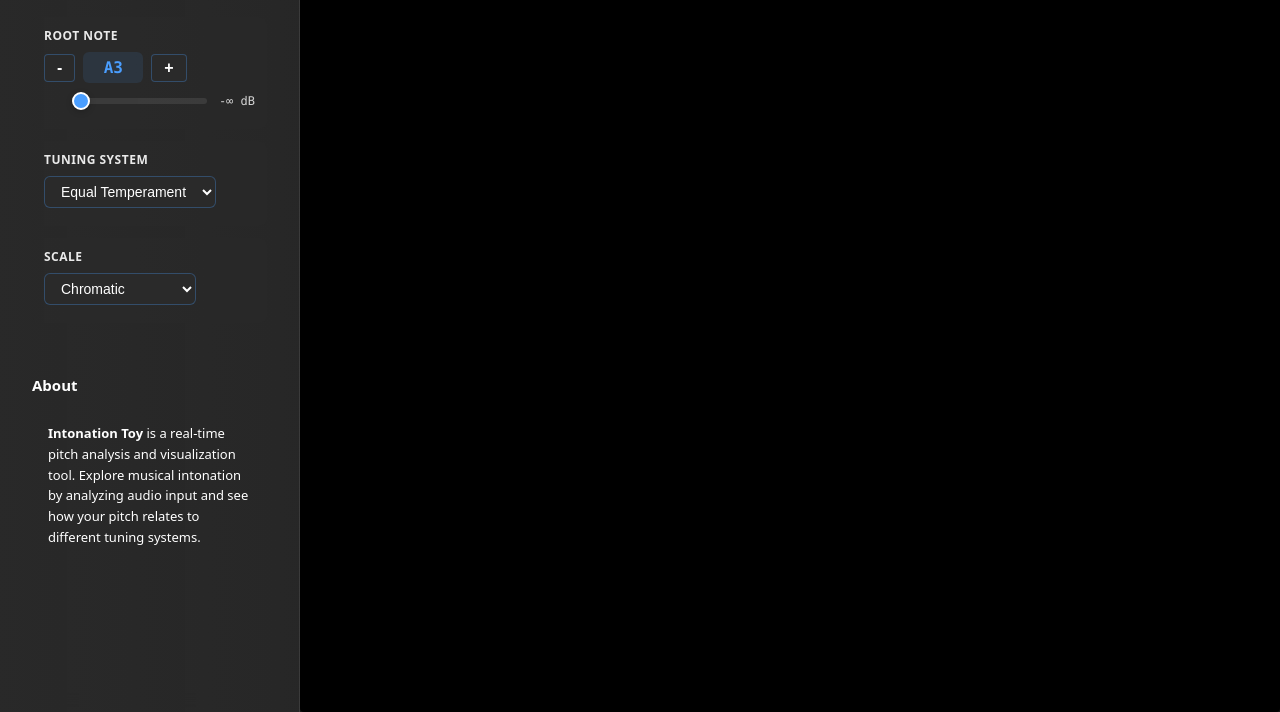
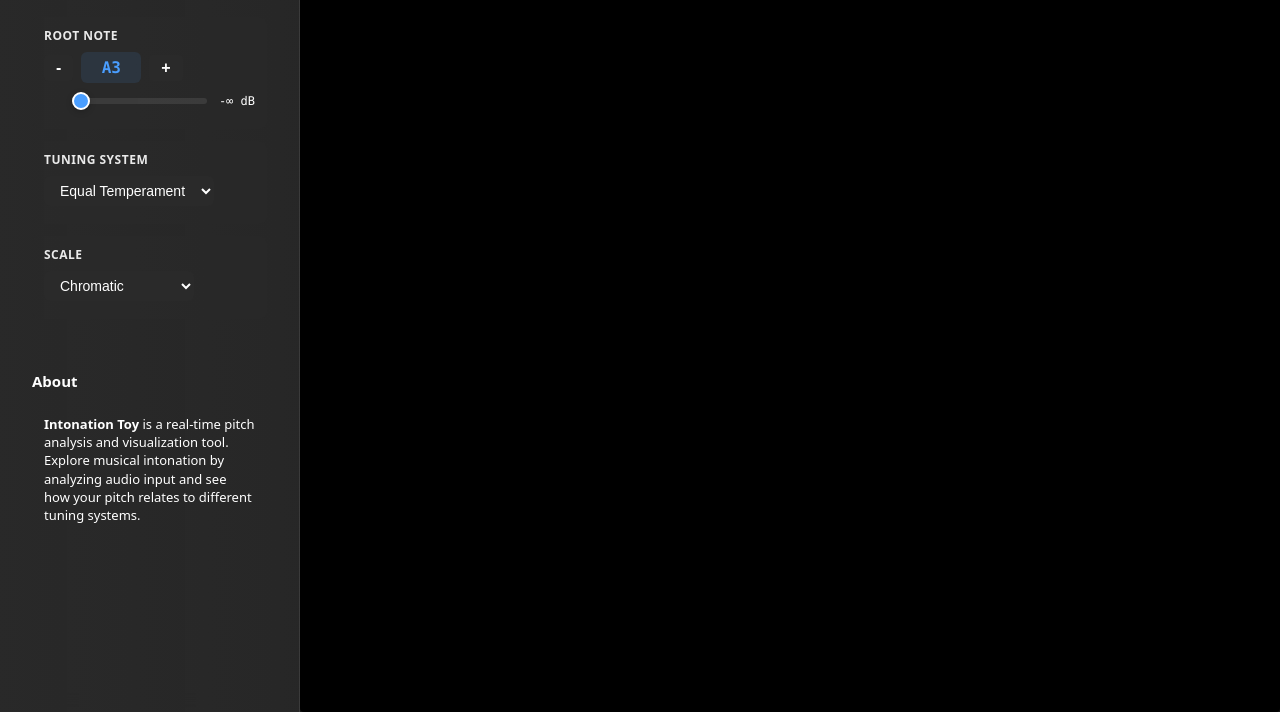
Before and after one commit to mandersson1024/intonation-toy, a website: page intonation-toy/index.html in a window 1280 px wide. Shown: the part 88-800 px from the top of the page. Drawn offline with Linux system fonts and the light colour scheme.

Commit message:
ui tweaks

```diff
--- a/intonation-toy/static/style.css
+++ b/intonation-toy/static/style.css
@@ -119,8 +119,8 @@ span.status-inactive {
 }
 .control-select {
     background-color: var(--color-surface, #2a2a2a);
-    color: var(--color-text, #ffffff);
-    border: 1px solid color-mix(in srgb, var(--color-primary, #4a9eff) 30%, transparent);
+    color: var(--color-primary);
+    border: 1px solid var(--color-primary);
     padding: 6px 12px;
     border-radius: 6px;
     font-size: 14px;
@@ -343,8 +343,8 @@ body.permission-required #sidebar input {
 }
 .small-button {
     background-color: var(--color-surface, #2a2a2a);
-    color: var(--color-text, #ffffff);
-    border: 1px solid color-mix(in srgb, var(--color-primary, #4a9eff) 30%, transparent);
+    color: var(--color-primary);
+    border: 1px solid var(--color-primary);
     padding: 4px 12px;
     border-radius: 4px;
     cursor: pointer;
@@ -385,7 +385,7 @@ body.permission-required #sidebar input {
 .volume-display {
     font-family: 'SF Mono', 'Monaco', 'Inconsolata', 'Fira Code', monospace;
     font-size: 12px;
-    color: color-mix(in srgb, var(--color-text, #ffffff) 80%, transparent);
+    color: var(--color-primary);
     min-width: 40px;
     text-align: right;
 }
@@ -408,11 +408,11 @@ body.permission-required #sidebar input {
     margin: 0 0 20px 0;
     padding: 16px 0;
     text-align: center;
-    border-bottom: 2px solid color-mix(in srgb, var(--color-primary) 30%, transparent);
+    border-bottom: 2px solid color-mix(in srgb, var(--color-muted) 30%, transparent);
     font-family: system-ui, -apple-system, sans-serif;
 }
 .subsection-header {
-    color: var(--color-text, #ffffff);
+    color: var(--color-text);
     font-size: 12px;
     font-weight: 600;
     margin-bottom: 8px;
@@ -427,7 +427,7 @@ body.permission-required #sidebar input {
 .about-section {
     margin-top: 24px;
     padding-top: 16px;
-    border-top: 1px solid color-mix(in srgb, var(--color-muted) 30%, transparent);
+    border-top: 2px solid color-mix(in srgb, var(--color-muted) 30%, transparent);
     width: 100%;
     flex: 1;
     display: flex;
@@ -441,16 +441,16 @@ body.permission-required #sidebar input {
     margin-bottom: 12px;
 }
 .about-content {
-    padding: 16px;
+    padding: 12px;
     background-color: color-mix(in srgb, var(--color-surface) 50%, transparent);
     border-radius: 8px;
     overflow-y: auto;
     flex: 1;
 }
 .about-text {
-    color: color-mix(in srgb, var(--color-text) 90%, transparent);
+    color: var(--color-muted);
     font-size: 13px;
-    line-height: 1.6;
+    line-height: 1.4;
     margin-bottom: 12px;
 }
 .about-list {
@@ -470,7 +470,7 @@ body.permission-required #sidebar input {
     margin: 16px 0 8px 0;
 }
 .about-section strong {
-    color: var(--color-text, #ffffff);
+    color: var(--color-muted);
     font-weight: 600;
 }
 
@@ -635,7 +635,7 @@ input[type="range"]:focus::-moz-range-thumb {
 /* Help Text Styles */
 .help-text {
     font-size: 11px;
-    color: color-mix(in srgb, var(--color-text, #ffffff) 55%, transparent);
+    color: var(--color-muted);
     line-height: 1.4;
     margin-top: 8px;
     margin-bottom: 0;
```
Also changed, not shown: 1 other file.
